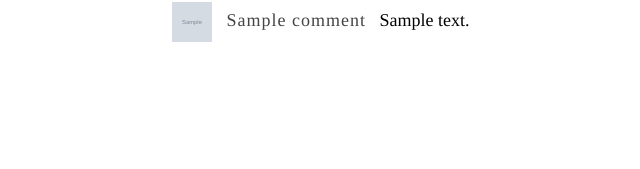
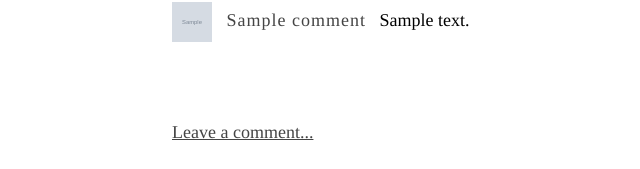
Before and after one commit to naggie/dsblog, a Python web app: template templates/article_page.html in a window 1280 px wide. Shown: the part 924-1093 px from the top of the page, without its empty margins (113-753 px from the left). Before the commit the page ends 966 px from the top, so only its background shows below. Run offline with Jinja, Linux system fonts and the light colour scheme; the template is opened without the code that fills it: most values are stand-ins (such as "Sample title", 1, 10 or a date in 2020); grey boxes marked "Sample" are stand-in pictures; some web fonts are replaced.

Commit message:
leave a comment link

```diff
--- a/templates/comments.html
+++ b/templates/comments.html
@@ -10,4 +10,8 @@
     </div>
     {% endfor %}
 
+    {% if article.comments_url %}
+    <p> <a href="{{article.comments_url}}">Leave a comment...</a></p>
+    {% endif %}
+
 </div>
```
Lines whose indentation alone changed are shown as unchanged.
